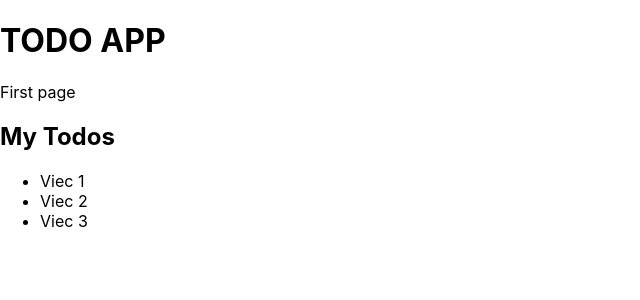
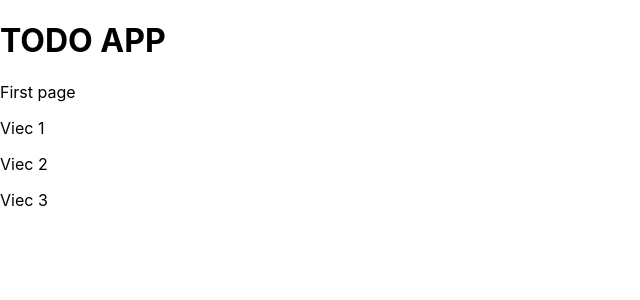
Before and after one commit to GitMinhVu/Practice_Reactjs, a React (Create React App) app: page / in a window 1280 px wide. Shown: the top 300 px of the page, without its empty margins (0-640 px from the left). Built offline with nearby package versions, Linux system fonts and the light colour scheme.

Commit message:
Practice-reactjs-Props

```diff
--- /dev/null
+++ b/src/components/todoItems.js
@@ -0,0 +1,14 @@
+import React, {Fragment} from "react";
+
+const TodoItems = (props) => {
+    console.log(props);
+    return (
+        <Fragment>
+            <p>
+                {props.todoProps}
+            </p>
+        </Fragment>
+    );
+}
+
+export default TodoItems;
--- a/src/components/todos.js
+++ b/src/components/todos.js
@@ -1,22 +1,15 @@
-import React, {useState} from "react";
+import React, {useState, Fragment} from "react";
+import TodoItems from "./todoItems";
 
 const Todos = () => {
-
     const  [todosState, setTodosState] = useState(['Viec 1', 'Viec 2', 'Viec 3']);
 
-    // for (let i =0; i < todosState.length; i++) {
-    //     allTodos.push(<li key={i}>{todosState[i]}</li>);
-    // }
-
     return (
-        <section>
-            <h2>My Todos</h2>
-            <ul>
-                {todosState.map((todo, index)=>{
-                    return <li key={index}>{todo}</li>
-                })}
-            </ul>
-        </section>
+       <Fragment>
+        {todosState.map(todo=>{
+            return <TodoItems todoProps = {todo}/>
+        })}
+       </Fragment>
     );
 }
 
```
